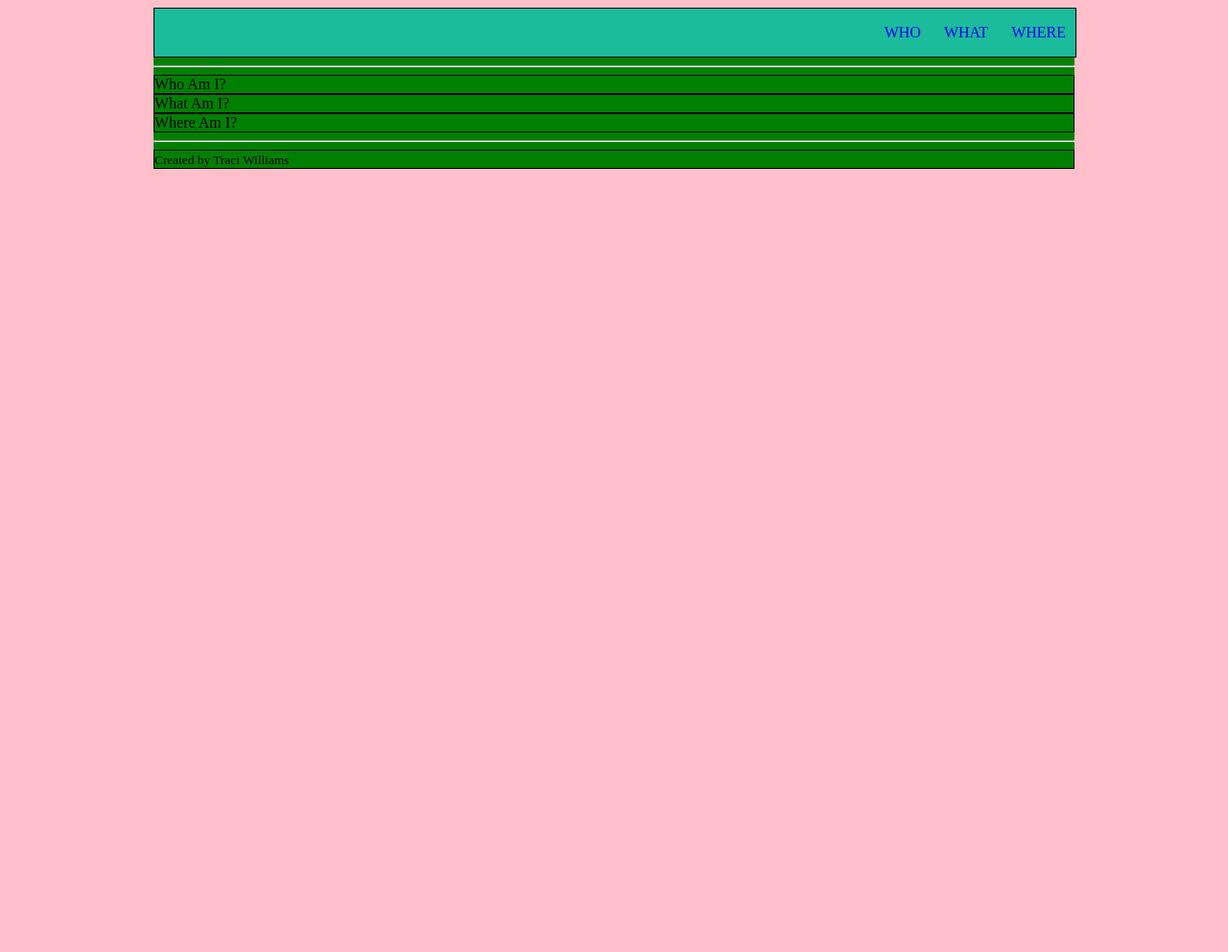
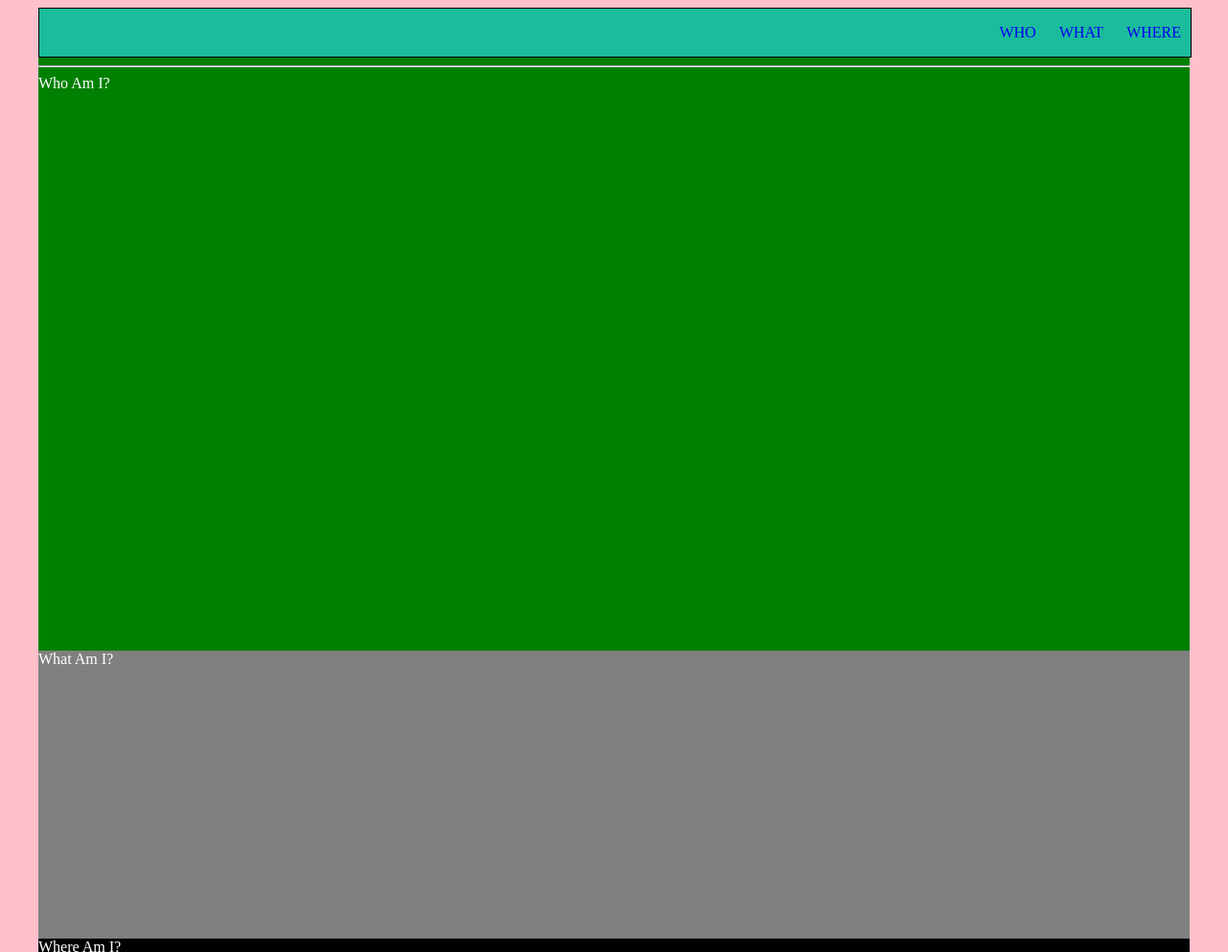
Before and after one commit to traciwilliams/who-what-where, a plain HTML site: page index.html in a window 1280 px wide. Shown: the top 992 px of the page at 96% size. Before the commit the page ends 800 px from the top, so only its background shows below. Drawn offline with Linux system fonts and the light colour scheme.

Commit message:
sized sections

```diff
--- a/index.html
+++ b/index.html
@@ -3,6 +3,7 @@
 <head>
 	<title>Who What Where</title>
 	<link rel="stylesheet" href="styles/main.css">
+	<meta name="viewport" content="width=device-width, initial-scale=1">
 </head>
 <body>
 <div id="wrapper">
@@ -16,9 +17,9 @@
 		</nav>
 	</header>
 	<hr>
-	<div id="who" class="showborder">Who Am I?</div>
-	<div id="what" class="showborder">What Am I?</div>
-	<div id="where" class="showborder">Where Am I?</div>
+	<div class="who" class="showborder">Who Am I?</div>
+	<div class="what" class="showborder">What Am I?</div>
+	<div class="where" class="showborder">Where Am I?</div>
 	<hr>
 	<footer class="showborder"><small>Created by Traci Williams</small></footer>
 
--- a/styles/main.css
+++ b/styles/main.css
@@ -3,7 +3,7 @@ body {
 }
 
 #wrapper {
-	width: 960px;
+	width: 1200px;
 	background-color: green;
 	margin: 0 auto;
 }
@@ -41,3 +41,35 @@ body {
 	background-color: black;
 	color: yellow;
 }
+
+
+/*===========WHO SECTION===========*/
+.who {
+	height: 600px;
+	width: 100%;
+	background-color: green;
+	color: white;
+}
+
+/*===========WHAT SECTION===========*/
+.what {
+	height: 300px;
+	width: 100%;
+	background-color: grey;
+	color: white;
+}
+
+/*===========WHERE SECTION===========*/
+.where {
+	height: 600px;
+	width: 100%;
+	background-color: black;
+	color: white;
+}
+/*===========FOOTER=================*/
+footer {
+	height: 50px;
+	width: 100%;
+	background-color: lightgrey;
+	color: white;
+}
```
